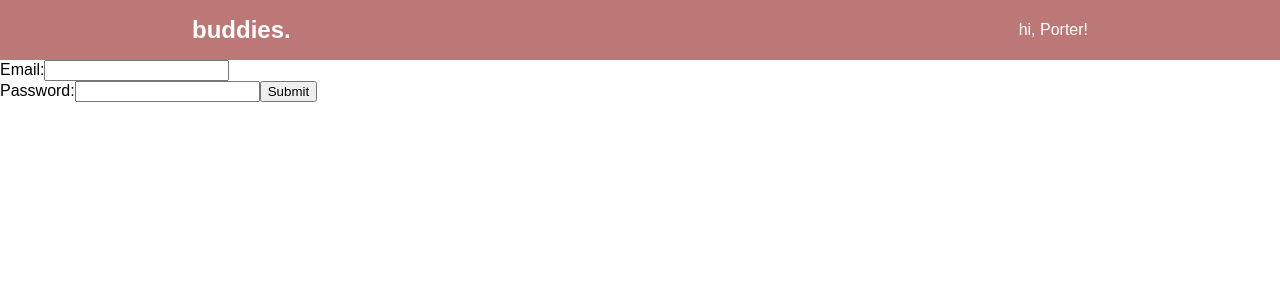
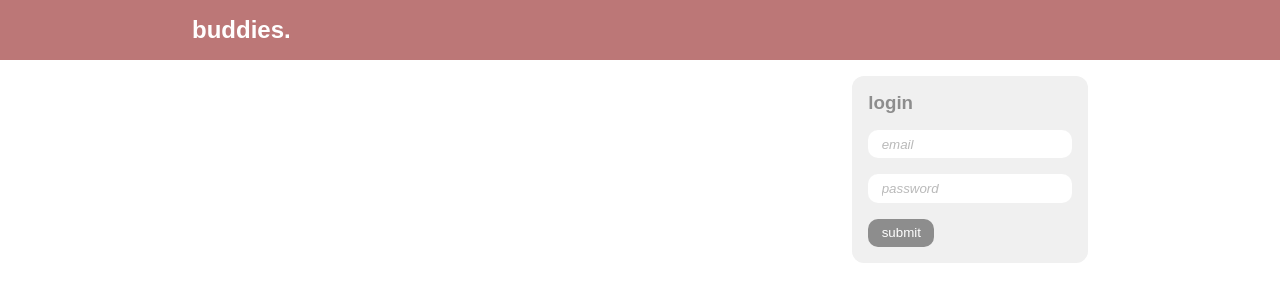
Before and after one commit to BKDaugherty/buddies_fe, a React (Create React App) app: page / in a window 1280 px wide. Shown: the top 302 px of the page. Built offline with nearby package versions, Linux system fonts and the light colour scheme.

Commit message:
Style Landing Page
Style the login form and test login.

```diff
--- a/src/components/App/App.js
+++ b/src/components/App/App.js
@@ -7,11 +7,11 @@ export const App = () => {
 	const authenticated = useSelector(
 		(state) => state.user.authentication.is_authenticated
 	);
+
 	return (
 		<Fragment>
 			<Header />
-			{/* TeRnArY oPeRaToRs ArEn'T rEaDaBlE */}
-			{authenticated ? <Home /> : <Landing />}
+				{authenticated ? <Home /> : <Landing />}
 			<Footer />
 		</Fragment>
 	);
--- a/src/components/Header/Header.js
+++ b/src/components/Header/Header.js
@@ -1,12 +1,17 @@
 import React, { Fragment } from "react";
+import { useSelector } from "react-redux"
 
 export const Header = () => {
+	const { user_info, authentication } = useSelector(
+		(state) => state.user
+	);
+
 	return (
 		<Fragment>
 			<div id={"header"}>
 				<div className={"container centered"}>
 					<h2>buddies.</h2>
-					<p>hi, Porter!</p>
+					{ authentication.is_authenticated ? <p>hi, {user_info.email}!</p> : false }
 				</div>
 			</div>
 		</Fragment>
--- a/src/pages/Landing/Landing.js
+++ b/src/pages/Landing/Landing.js
@@ -1,4 +1,4 @@
-import React, { Fragment, useState } from "react";
+import React, { useState } from "react";
 import { useDispatch } from "react-redux";
 import { userActionGenerator, UserInfoActions } from "../../redux/UserInfo";
 
@@ -20,27 +20,25 @@ export const Landing = () => {
 	};
 
 	return (
-		<Fragment>
+		<div id={ "landing" }>
 			<form onSubmit={handleSubmit}>
-				<label>
-					Email:
+				<h3 className={"title"}>login</h3>
 				<input
+					className={"field"}
 					type="email"
 					value={email}
+					placeholder={"email"}
 					onChange={(e) => setEmail(e.target.value)}
 				/>
-				</label>
-				<br />
-				<label>
-					Password:
 				<input
+					className={"field"}
 					type="password"
 					value={password}
+					placeholder={"password"}
 					onChange={(e) => setPassword(e.target.value)}
 				/>
-				</label>
-				<input type="submit" value="Submit" />
+				<input className={"button"} type="submit" value="submit" />
 			</form>
-		</Fragment>
+		</div>
 	);
 };
--- a/src/styles/library.scss
+++ b/src/styles/library.scss
@@ -1,6 +1,7 @@
 @mixin full-width {
 	margin: 0;
 	padding: 0;
+	width: 100%;
 }
 
 @mixin margin($vertical: 0, $horizontal: 0) {
@@ -16,6 +17,7 @@
 		#{nth($selectors, $i + 1)} {
 			margin: 0;
 			padding: 0;
+			box-sizing: border-box;
 		}
 	}
 }
@@ -29,14 +31,35 @@
 	}
 }
 
-@mixin centered($dir, $spacing: space-around) {
+@mixin centered($dir, $spacing: space-around, $align: center) {
 	display: flex;
 	flex-direction: $dir;
 	justify-content: $spacing;
-	align-items: center;
+	align-items: $align;
 }
 
 @mixin set-colors($foreground, $background) {
 	color: $foreground;
 	background-color: $background;
 }
+
+@mixin list-margin($spacing) {
+	@include margin($spacing / 2);
+
+	&:first-child {
+		margin-top: 0;
+	}
+
+	&:last-child {
+		margin-bottom: 0;
+	}
+}
+
+@mixin clear-border($radius: 0, $outline-color: #fff) {
+	border-width: 0;
+	border-radius: $radius;
+
+	&:hover, &:active, &:focus {
+		outline-color: $outline-color;
+	}
+}
--- a/src/styles/styles.scss
+++ b/src/styles/styles.scss
@@ -4,16 +4,20 @@ $margin-horizontal: 15vw;
 $vertical-spacing: 16px;
 $white: #fff;
 $accent: #bc7777;
+$secondary: #f0f0f0;
+$black: #8d8d8d;
+$default-opacity: 0.5;
 
 #root {
 	font-family: "Helvetica-Neue", sans-serif;
+	@include lib.centered(column, flex-start, center);
 }
 
 @include lib.reset(h1, h2, h3, h4, h5, h6, p, div, body, #root);
 @include lib.fill(body, #root);
 
-@mixin left-right-margin {
-	@include lib.margin(0, $margin-horizontal);
+@mixin left-right-padding {
+	@include lib.padding(0, $margin-horizontal);
 }
 
 @mixin top-bottom-margin {
@@ -24,8 +28,24 @@ $accent: #bc7777;
 	@include lib.padding($vertical-spacing)
 }
 
+@mixin padding {
+	@include lib.padding($vertical-spacing, $vertical-spacing)
+}
+
 @mixin primary-color {
 	@include lib.set-colors($white, $accent);
+}
+
+@mixin matte-color {
+	@include lib.set-colors($black, $secondary)
+}
+
+@mixin background-color {
+	@include lib.set-colors($black, $white)
+}
+
+@mixin inverted-color {
+	@include lib.set-colors($white, $black)
 }
 
 #header {
@@ -34,10 +54,49 @@ $accent: #bc7777;
 	@include primary-color;
 
 	.container {
-		@include left-right-margin;
+		@include left-right-padding;
 
 		&.centered {
 			@include lib.centered(row, space-between);
 		}
 	}
 }
+
+#landing {
+	@include lib.full-width;
+	@include left-right-padding;
+	@include lib.centered(column, center, flex-end);
+}
+
+form {
+	@include padding;
+	@include matte-color;
+	@include lib.centered(column, center, flex-start);
+	@include lib.clear-border(0.75em);
+
+	margin-top: $vertical-spacing;
+
+	.title {
+		margin-bottom: $vertical-spacing / 2;
+	}
+
+	input {
+		@include lib.list-margin($vertical-spacing);
+	}
+}
+
+.field {
+	@include lib.clear-border(0.75em, $black);
+	@include lib.padding(0.5em, 1em);
+
+	&::placeholder {
+		font-style: italic;
+		opacity: $default-opacity;
+	}
+}
+
+.button {
+	@include lib.clear-border(0.75em);
+	@include lib.padding(0.5em, 1em);
+	@include inverted-color;
+}
```
Lines whose indentation alone changed are shown as unchanged.
